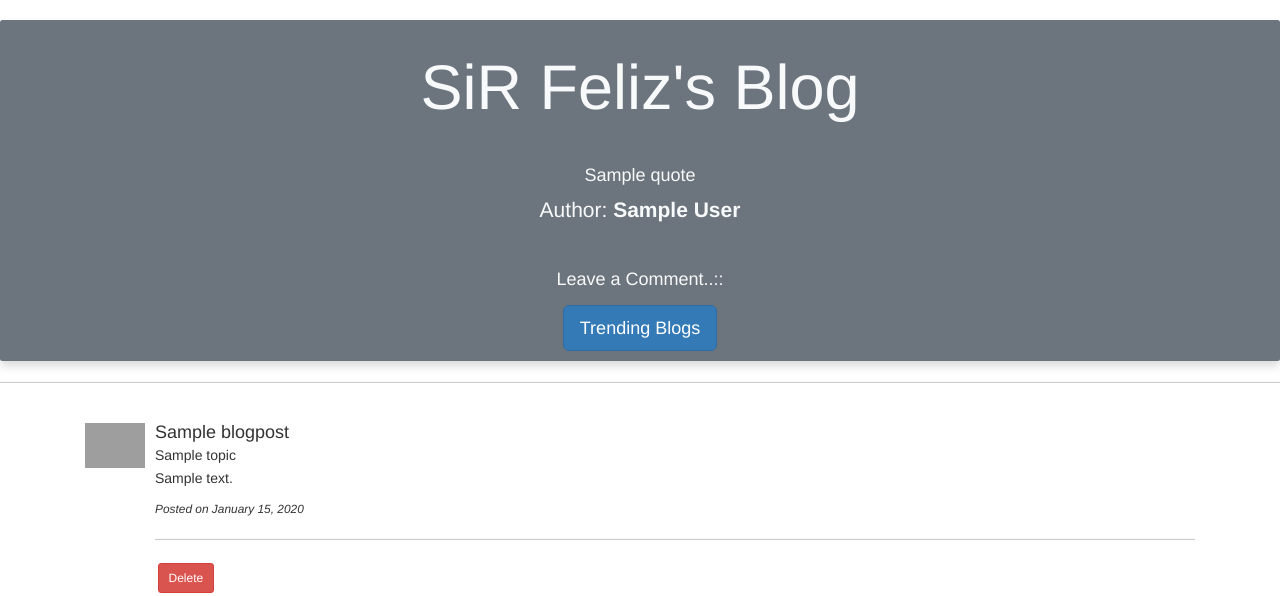
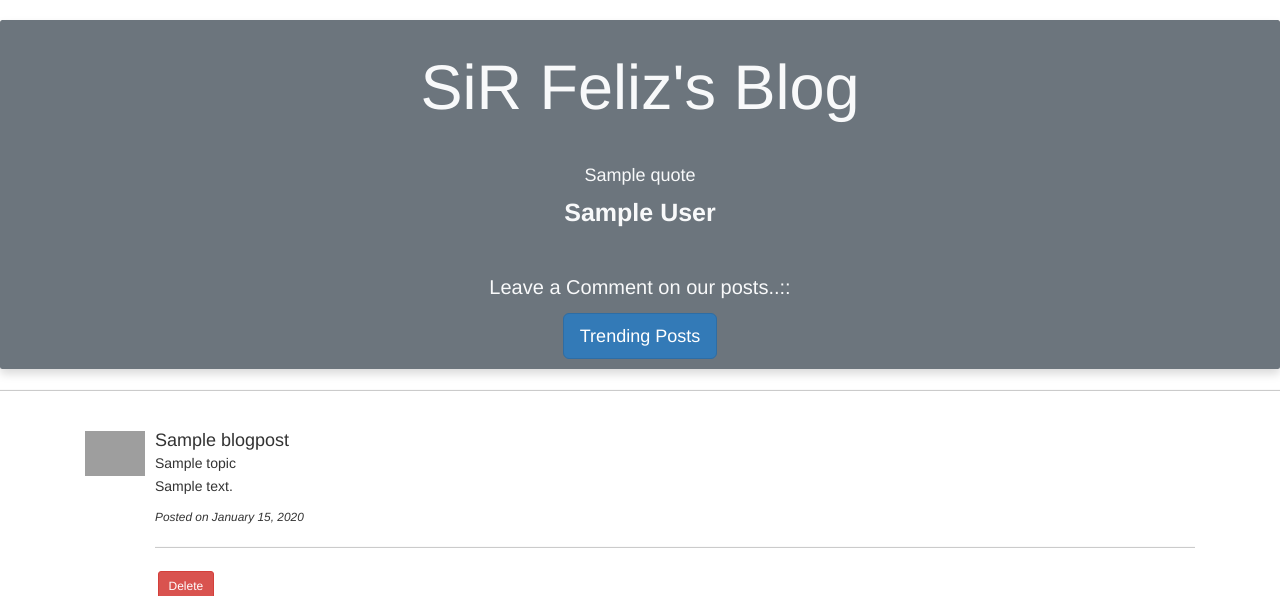
Before and after one commit to SayiaFelix/Blog_app, a Flask app: template app/templates/blogcomment.html in a window 1280 px wide. Shown: the part 62-658 px from the top of the page. Run offline with Flask 2, Linux system fonts and the light colour scheme; tables that the repository leaves empty hold one stand-in row (values such as "Sample post"); the template is opened without the code that fills it: values that come from a table or form of the project are taken from there, most other values are stand-ins (such as "Sample title", 1, 10 or a date in 2020); data that the repository does not hold is empty; some libraries are stand-ins or nearby versions; some web fonts are replaced; grey boxes are pictures that could not be loaded.

Commit message:
fixing bugs

```diff
--- a/app/templates/blogcomment.html
+++ b/app/templates/blogcomment.html
@@ -3,11 +3,11 @@
 <div class="jumbotron text-center shadow p-3 mb-4 bg-secondary rounded">
     <h1 class="display-2 text-light"> SiR Feliz's Blog </h1><br>
     <small><h4 class="text-light"> {{Quote.quote}} </h4></small>
-    <p class="text-light">Author: <strong>{{Quote.author}}</strong></p>
+    <p class="text-light fs-1 fw-bold"> <strong>{{Quote.author}}</strong></p>
     <br>
-    <small><h4 class="text-light">Leave a Comment..::</h4></small>
+    <small><h4 class="text-light fs-2">Leave a Comment on our posts..::</h4></small>
     <div class="btn-group mt-2" role="group" aria-label="Basic example">
-        <a class="btn btn-primary btn-lg" href="/blogposts"> Trending Blogs </a>
+        <a class="btn btn-primary btn-lg" href="/blogposts"> Trending Posts</a>
     </div>
 </div>
 <hr>
--- a/app/templates/index.html
+++ b/app/templates/index.html
@@ -7,12 +7,12 @@
         <small><h4 class="text-light "> {{Quote.quote}} </h4></small>
         <p class="text-light fs-1 fw-bold"><strong>{{Quote.author}}</strong></p>
         <div class="btn-group mt-2" role="group" aria-label="Basic example ">
-            <a class="btn btn-primary btn-lg" href="/blogposts ">  Trending Blogs </a>
+            <a class="btn btn-primary btn-lg" href="/blogposts ">  Trending Posts </a>
         </div>
     </div>
     <hr>
     <div class="container">
-        <h1 class="text-center fw-bold"> :: Latest Blogs ::</h1>
+        <h1 class="text-center fw-bold"> :: Latest Posts ::</h1>
         <hr>
         <div class="row ">
             <div class="media ">
--- a/app/templates/oneblogpost.html
+++ b/app/templates/oneblogpost.html
@@ -7,9 +7,9 @@
     <div class="jumbotron text-center shadow p-3 mb-4 bg-secondary rounded">
         <h1 class="display-2 text-light"> SiR Feliz's Blog </h1><br>
         <small><h4 class="text-light"> {{Quote.quote}} </h4></small>
-        <p class="text-light">Author: <strong>{{Quote.author}}</strong></p>
+        <p class="text-light fs-1 fw-bold"><strong>{{Quote.author}}</strong></p>
         <br>
-        <small><h4 class="text-light"> Review Our Blogs.. ::</h4></small>
+        <small><h4 class="text-light fs-2"> Review Our Posts.. ::</h4></small>
         <div class="btn-group mt-2" role="group" aria-label="Basic example">
             <a class="btn btn-primary btn-lg" href="/subscribe">Subscribe</a>
         </div>
--- a/app/templates/subscribe.html
+++ b/app/templates/subscribe.html
@@ -2,9 +2,9 @@
 
 <div class="jumbotron text-center" style="background-image: url('static/photos/bgg2.jpg')">
     <h1 class="display-2 text-light"> SiR Feliz's Blog</h1><br>
-    <small><h4 class="text-light">Join our Team..::</h4></small>
+    <small><h4 class="text-light fs-2">Join our Team..::</h4></small>
     <div class="btn-group mt-2" role="group" aria-label="Basic example">
-        <a class="btn btn-primary btn-lg" href="/blogposts">  Trending Blogs </a>
+        <a class="btn btn-primary btn-lg" href="/blogposts">  Trending Posts </a>
     </div>
 </div>
 <hr>
```
